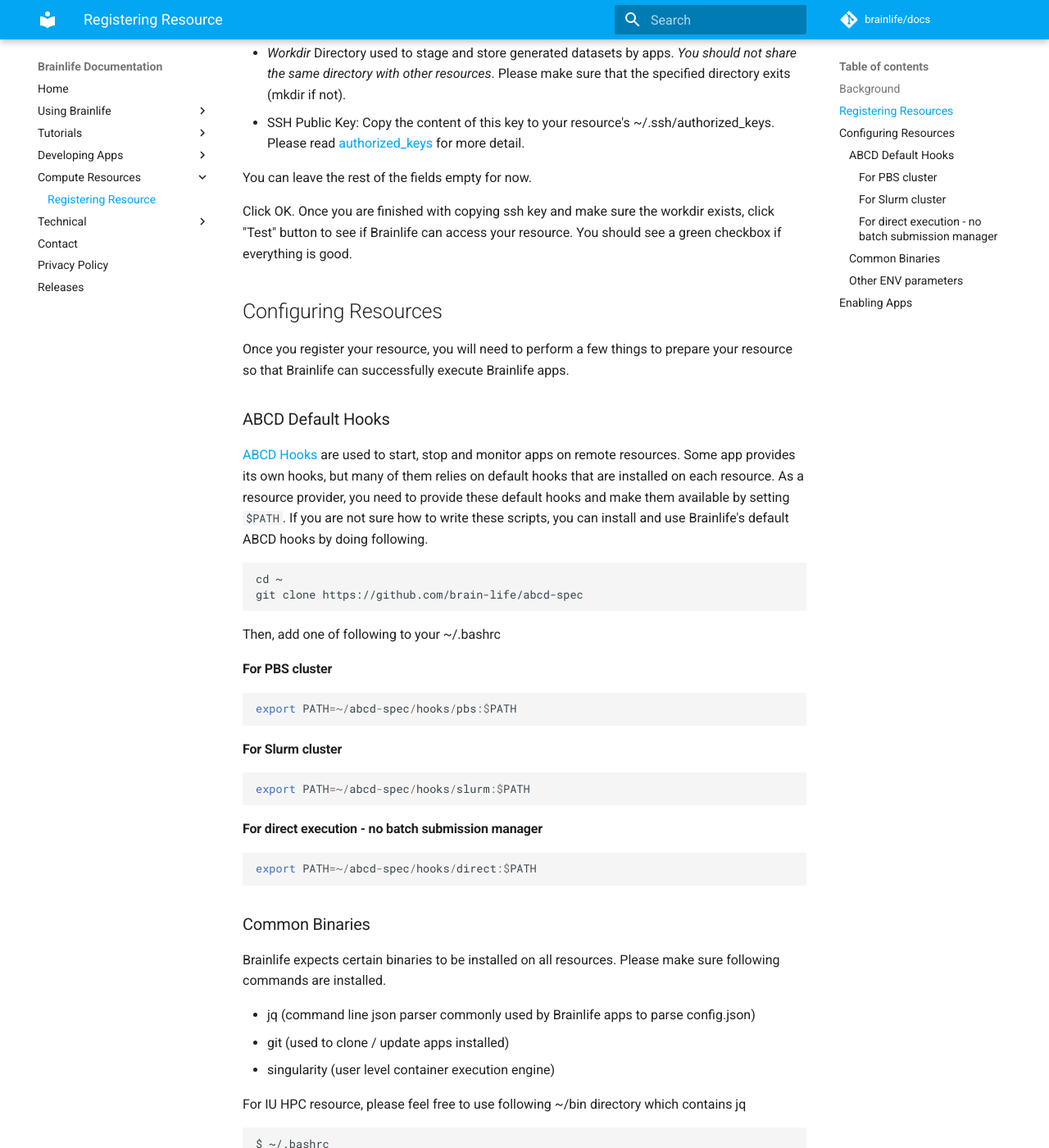
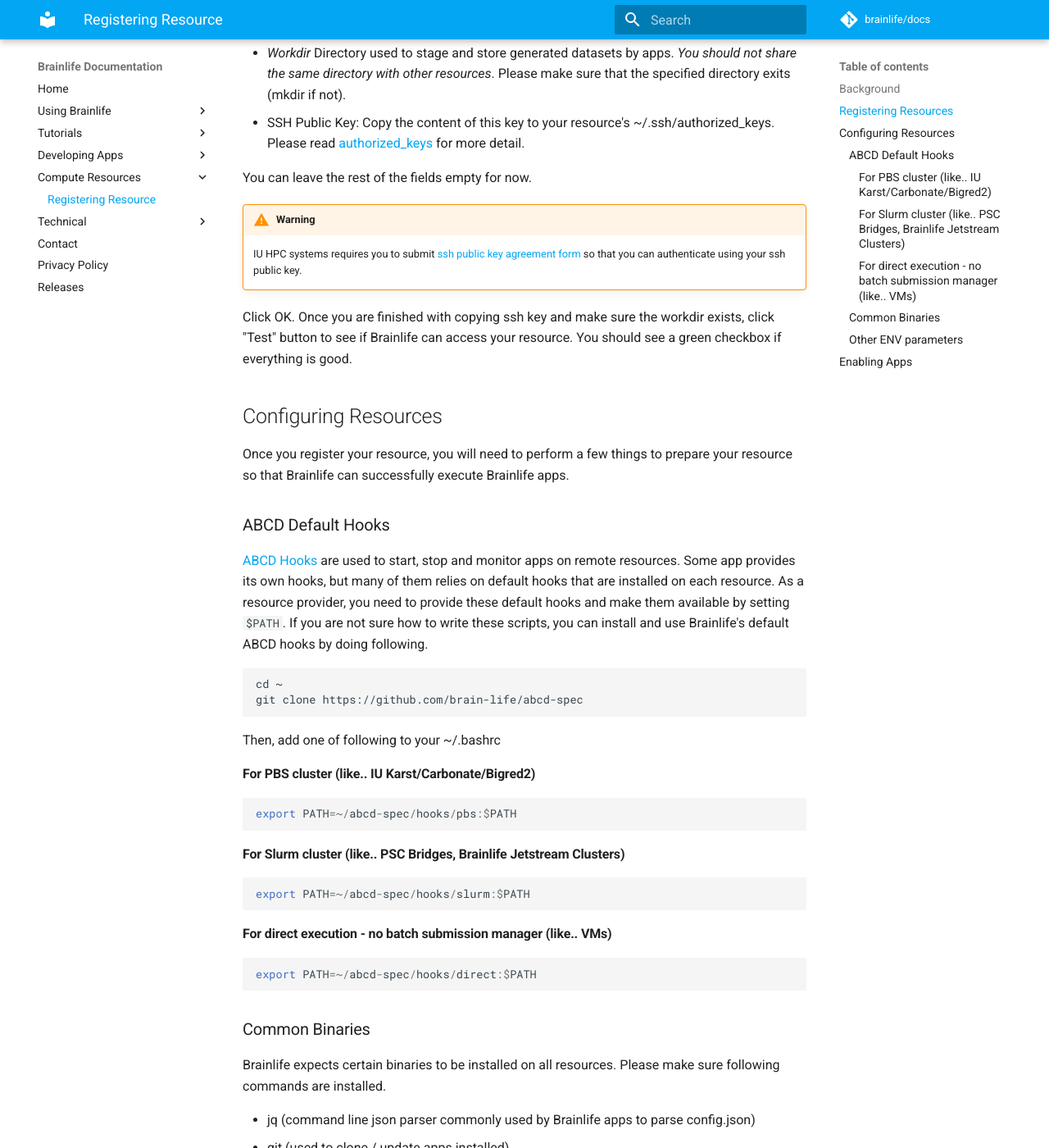
Before and after one commit to brainlife/docs, an MkDocs documentation site: the page built from docs/resources/register.md, in a window 1280 px wide and 1400 px high, scrolled down 1175 px. Shown: the whole window at 82% size. Built offline with MkDocs 1.6.1 and Material for MkDocs 9.7.7, drawn with Linux system fonts in a browser that asks for light colours; comment, search, counter and statistics services are not loaded.

````diff
--- a/docs/resources/register.md
+++ b/docs/resources/register.md
@@ -30,6 +30,9 @@ To register your resource, go to [Brainlife Settings](https://brainlife.io/amare
 
 You can leave the rest of the fields empty for now.
 
+!!! warning
+	IU HPC systems requires you to submit [ssh public key agreement form](https://hpceverywhere.iu.edu/agree) so that you can authenticate using your ssh public key.
+
 Click OK. Once you are finished with copying ssh key and make sure the workdir exists, click "Test" button to see if Brainlife can access your resource. You should see a green checkbox if everything is good.
 
 ## Configuring Resources
@@ -47,19 +50,19 @@ git clone https://github.com/brain-life/abcd-spec
 
 Then, add one of following to your ~/.bashrc
 
-#### For PBS cluster
+#### For PBS cluster (like.. IU Karst/Carbonate/Bigred2)
 
 ```
 export PATH=~/abcd-spec/hooks/pbs:$PATH
 ```
 
-#### For Slurm cluster
+#### For Slurm cluster (like.. PSC Bridges, Brainlife Jetstream Clusters)
 
 ```
 export PATH=~/abcd-spec/hooks/slurm:$PATH
 ```
 
-#### For direct execution - no batch submission manager
+#### For direct execution - no batch submission manager (like.. VMs)
 
 ```
 export PATH=~/abcd-spec/hooks/direct:$PATH
````
Also changed, not shown: docs/technical/arthitecture.md (+3 -1 lines).
